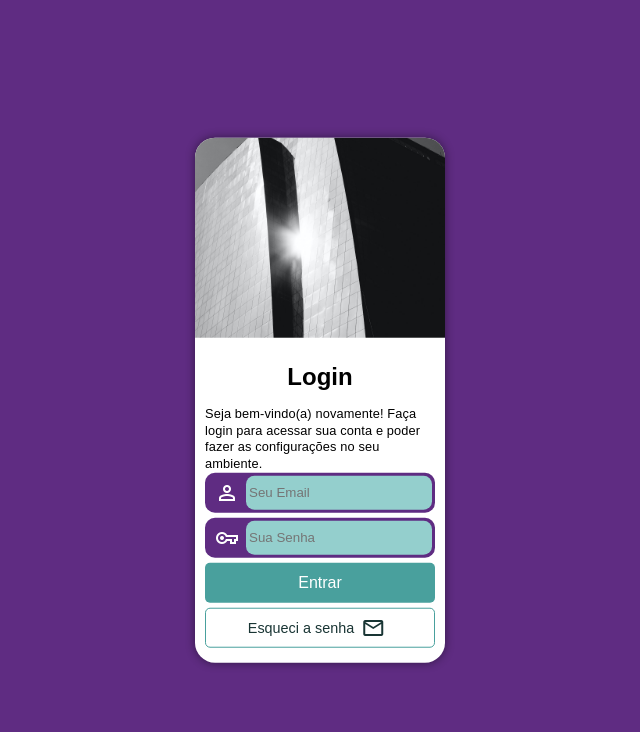
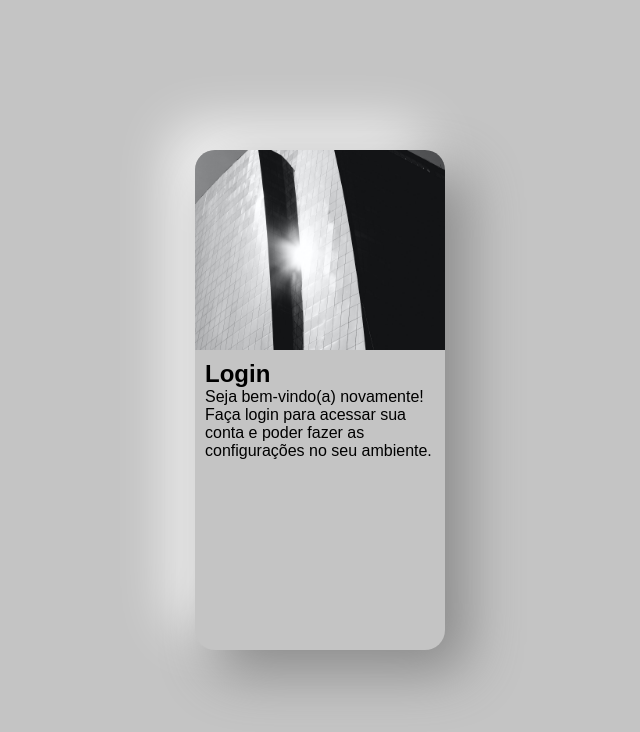
Before and after one commit to vitorbuss04/projeto-login, a plain HTML site: page index.html in a window 1280 px wide. Shown: the whole page, without its empty margins (320-960 px from the left). Drawn offline with nearby package versions, Linux system fonts and the light colour scheme.

Commit message:
exercício corrigido e neomorfismo adicionado

```diff
--- a/estilos/login.css
+++ b/estilos/login.css
@@ -12,13 +12,17 @@
     --roxo: #5f2c82;
 }
 
-body {
+* {
+    font-family: Arial, Helvetica, sans-serif;
+    padding: 0;
+    margin: 0;
+    box-sizing: border-box;
+}
+
+body, html {
+    background-color: #c4c4c4;
     height: 100vh;
     width: 100vw;
-    background-color: var(--roxo);
-    display: flex;
-    justify-content: center;
-    align-items: center;
 }
 
 main {
@@ -31,112 +35,25 @@ section#login {
     position: absolute;
     top: 50%;
     left: 50%;
+    width: 250px;
+    height: 500px;
     transform: translate(-50%, -50%);
-    width: 250px;
+    overflow: hidden;
     border-radius: 20px;
-    box-shadow: 0px 0px 10px rgba(0, 0, 0, 0.466);
-    overflow: hidden;
+    background: #c4c4c4;
+    box-shadow:  21px 21px 55px #878787, -21px -21px 55px #fff;
 }
 
-#imagem {
+div#imagem {
+    display: block;
     background-image: url(../imagens/pexels-bruno-thethe-2747596.jpg);
+    height: 200px;
     background-size: cover;
     background-position: bottom center;
-    width: 250px;
-    height: 200px;
-    display: block;
 }
 
-#login {
-    background-color: white;
+section#login > div#formulario {
+    display: block;
+    padding: 10px;
 
 }
-
-/* formulario e titulo */
-
-#formulario {
-    padding: 10px;
-    display: block;
-}
-
-#formulario > h1 {
-    text-align: center;
-    padding: 15px;
-}
-
-#formulario > p {
-    font-size: 12.8px;
-    line-height: 1.3em;
-    letter-spacing: 0.01em;
-}
-
-
-
-.campo {
-    height: 40px;
-    background-color: var(--roxo);
-    padding: 3px;
-    margin-bottom: 5px;
-    border-radius: 10px;
-    display: flex;
-    align-items: center;
-}
-
-.campo > input {
-    height: 100%;
-    width: 100%;
-    border-radius: 8.5px;
-    border: none;
-    padding: 3px;
-    background-color: #94cfcd;
-}
-
-.botao {
-    height: 40px;
-    padding: 3px;
-    margin-bottom: 5px;
-    border-radius: 10px;
-}
-
-.enviar {
-    background-color: var(--verde);
-    border-radius: 5px;
-    display: flex;
-    align-items: center;
-    justify-content: center;
-}
-
-.enviar > input {
-    background-color: transparent;
-    border: none;
-    font-size: 1em;
-    color: white;
-}
-
-.enviar > input:active {
-    background-color: white;
-}
-
-.esqueceu-senha {
-    border: 1px solid var(--verde);
-    border-radius: 5px;
-    display: flex;
-    align-items: center;
-    justify-content: center;
-}
-
-.esqueceu-senha > p {
-    font-size: 0.9em;
-    color: #193534;
-    line-height: 5em;
-}
-
-.esqueceu-senha > .icone {
-    color: #193534;
-    padding: 0 7px;
-}
-
-.icone {
-    color: white;
-    padding: 0 7px;
-}
--- a/index.html
+++ b/index.html
@@ -11,37 +11,12 @@
     <main>
         <section id="login">
             <div id="imagem"></div>
-
             <div id="formulario">
                 <h1>Login</h1>
-
                 <p>Seja bem-vindo(a) novamente! Faça login para acessar sua conta e poder fazer as configurações no seu ambiente.</p>
-
-                <form action="login.php" method="post">
-                    <div class="campo">
-
-                        <span class="material-symbols-outlined icone">person</span>
-
-                        <input type="email" name="login" id="ilogin" placeholder="Seu Email" required>
-                    </div>
-                    <div class="campo">
-
-                        <span class="material-symbols-outlined icone">vpn_key</span>
-                        <input type="password" name="senha" id="isenha" placeholder="Sua Senha" required>
-                    </div>
-                    <div class="enviar botao">
-                        <input type="submit" value="Entrar">
-                    </div>
-                    <div class="esqueceu-senha botao">
-                        <p>Esqueci a senha</p>
-                        <span class="material-symbols-outlined icone">mail</span>
-                    </div>
-
-                </form>
-
+                <form action="login.php" method="post"></form>
             </div>
         </section>
-
     </main>
 </body>
 </html>
```
